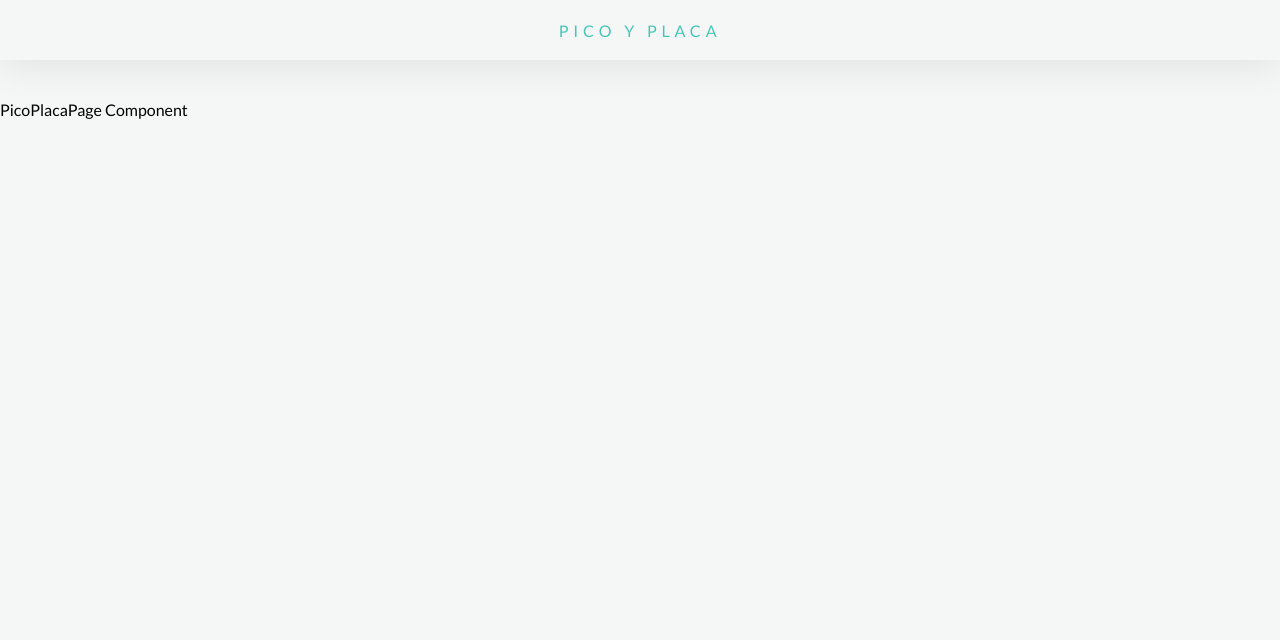
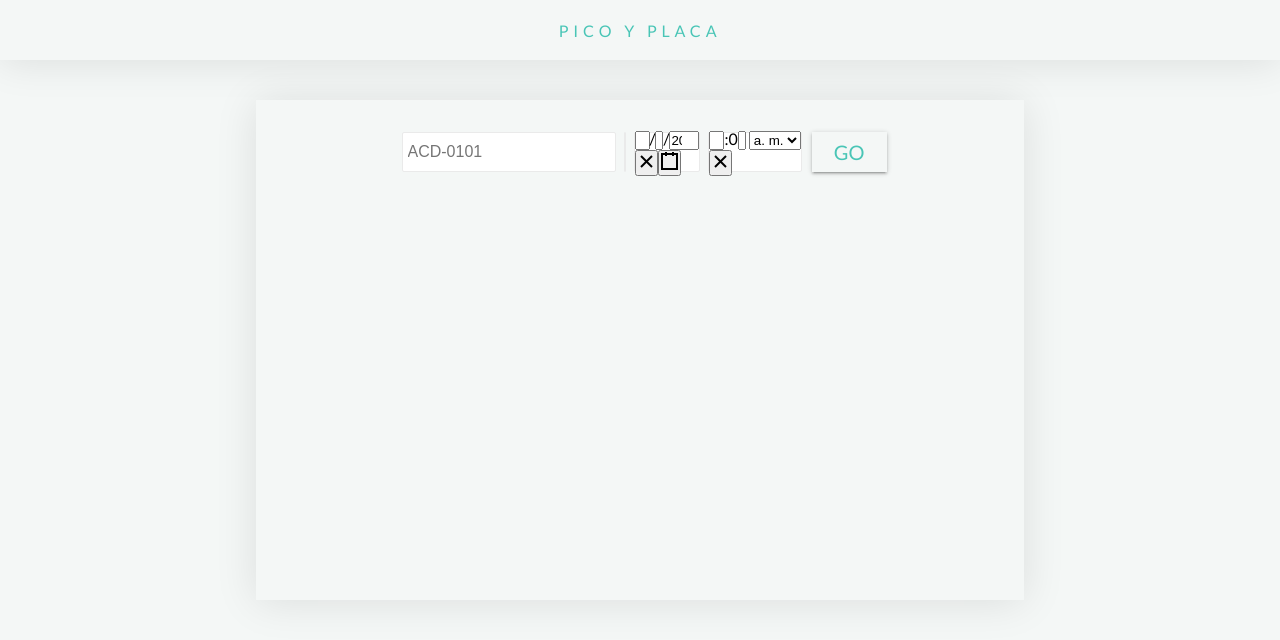
Before and after one commit to edzzn/pico-placa, a React (Create React App) app: page / in a window 1280 px wide. Shown: the top 640 px of the page. Built offline with nearby package versions, Linux system fonts and the light colour scheme.

Commit message:
Complete design

```diff
--- a/src/common/colors.ts
+++ b/src/common/colors.ts
@@ -2,5 +2,6 @@ export const COLOR_PALETTE = {
   BLUE: "#204ecf",
   LIGHT_GREY: "#eaeaea",
   GREEN: "#49c5b6",
+  RED: "#c54958",
   WHITE_BACKGROUND: "#f4f7f6",
 };
--- a/src/common/texts.ts
+++ b/src/common/texts.ts
@@ -4,3 +4,14 @@ export const PICO_PLACA_COMPONENT = {
   CAR_ID_PLACEHOLDER: "ACD-0101",
   SEND_FORM: "GO",
 };
+
+export const PICO_PLACA_STATUS = {
+  positive: {
+    h1: ":)",
+    h2: "¡Espero que tengas un destino, porque puedes usar tu auto!",
+  },
+  negative: {
+    h1: ":(",
+    h2: "No puedes utilizar tu auto ahora",
+  },
+};
--- /dev/null
+++ b/src/features/picoPlaca/components/PicoPlacaState/index.tsx
@@ -0,0 +1,27 @@
+import * as React from "react";
+import { PICO_PLACA_STATUS } from "../../../../common/texts";
+import { StatusInfo } from "./styles";
+
+export interface PicoPlacaStateProps {
+  isPicoPlaca: boolean;
+}
+
+function PicoPlacaState({ isPicoPlaca }: PicoPlacaStateProps) {
+  if (isPicoPlaca) {
+    return (
+      <StatusInfo isPicoPlaca={isPicoPlaca}>
+        <h1>{PICO_PLACA_STATUS.negative.h1}</h1>
+        <h2>{PICO_PLACA_STATUS.negative.h2}</h2>
+      </StatusInfo>
+    );
+  } else {
+    return (
+      <StatusInfo isPicoPlaca={isPicoPlaca}>
+        <h1>{PICO_PLACA_STATUS.positive.h1}</h1>
+        <h2>{PICO_PLACA_STATUS.positive.h2}</h2>
+      </StatusInfo>
+    );
+  }
+}
+
+export default PicoPlacaState;
--- /dev/null
+++ b/src/features/picoPlaca/components/PicoPlacaState/styles.ts
@@ -0,0 +1,27 @@
+import styled from "styled-components";
+import { COLOR_PALETTE } from "../../../../common/colors";
+
+export interface StatusInfoProps {
+  isPicoPlaca: boolean;
+}
+export const StatusInfo = styled.span`
+  width: 100%;
+  height: 500px;
+
+  background: ${(props: StatusInfoProps) =>
+    props.isPicoPlaca ? COLOR_PALETTE.RED : COLOR_PALETTE.RED};
+
+  box-shadow: 0px 2px 40px 0px rgba(0, 0, 0, 0.1);
+  display: flex;
+  flex-flow: column;
+  align-items: center;
+  justify-content: center;
+  padding: 8px;
+
+  color: ${COLOR_PALETTE.LIGHT_GREY};
+
+  h1 {
+    font-size: 60px;
+    padding-bottom: 40px;
+  }
+`;
--- a/src/features/picoPlaca/index.tsx
+++ b/src/features/picoPlaca/index.tsx
@@ -1,9 +1,42 @@
-import * as React from "react";
+import React, { useState } from "react";
+import { PicoPlacaComponent } from "../../components/PicoPlacaComponent";
+import PicoPlacaState from "./components/PicoPlacaState";
+import { PageContainer, PicoPlacaContainer } from "./styles";
 
-class PicoPlaca extends React.Component<{}, {}> {
-  render() {
-    return <div>PicoPlacaPage Component</div>;
-  }
+function PicoPlaca() {
+  const [carId, setCarId] = useState<string>("");
+  const [date, setDate] = useState<Date>(new Date());
+  const [time, setTime] = useState<string>(new Date().toTimeString());
+  const [isPicoPlaca, setIsPicoPlaca] = useState<boolean | undefined>(
+    undefined
+  );
+
+  const handleFormSubmit: () => void = () => {
+    // TODO: Implement
+    setIsPicoPlaca(true);
+  };
+
+  return (
+    <PageContainer>
+      <PicoPlacaContainer>
+        <PicoPlacaComponent
+          carId={carId}
+          date={date}
+          time={time}
+          onCarIdChange={setCarId}
+          onDateChange={setDate}
+          onTimeChange={setTime}
+          onSubmit={() => {
+            handleFormSubmit();
+          }}
+        />
+
+        {isPicoPlaca !== undefined && (
+          <PicoPlacaState isPicoPlaca={isPicoPlaca} />
+        )}
+      </PicoPlacaContainer>
+    </PageContainer>
+  );
 }
 
 export default PicoPlaca;
--- /dev/null
+++ b/src/features/picoPlaca/styles.ts
@@ -0,0 +1,18 @@
+import styled from "styled-components";
+import { COLOR_PALETTE } from "../../common/colors";
+
+export const PageContainer = styled.div`
+  max-width: 60%;
+  width: 1020px;
+  margin-inline: auto;
+`;
+
+export const PicoPlacaContainer = styled.div`
+  width: 100%;
+  height: 500px;
+  background: ${COLOR_PALETTE.WHITE_BACKGROUND};
+  box-shadow: 0px 2px 40px 0px rgba(0, 0, 0, 0.1);
+  display: flex;
+  flex-flow: column;
+  align-items: center;
+`;
```
